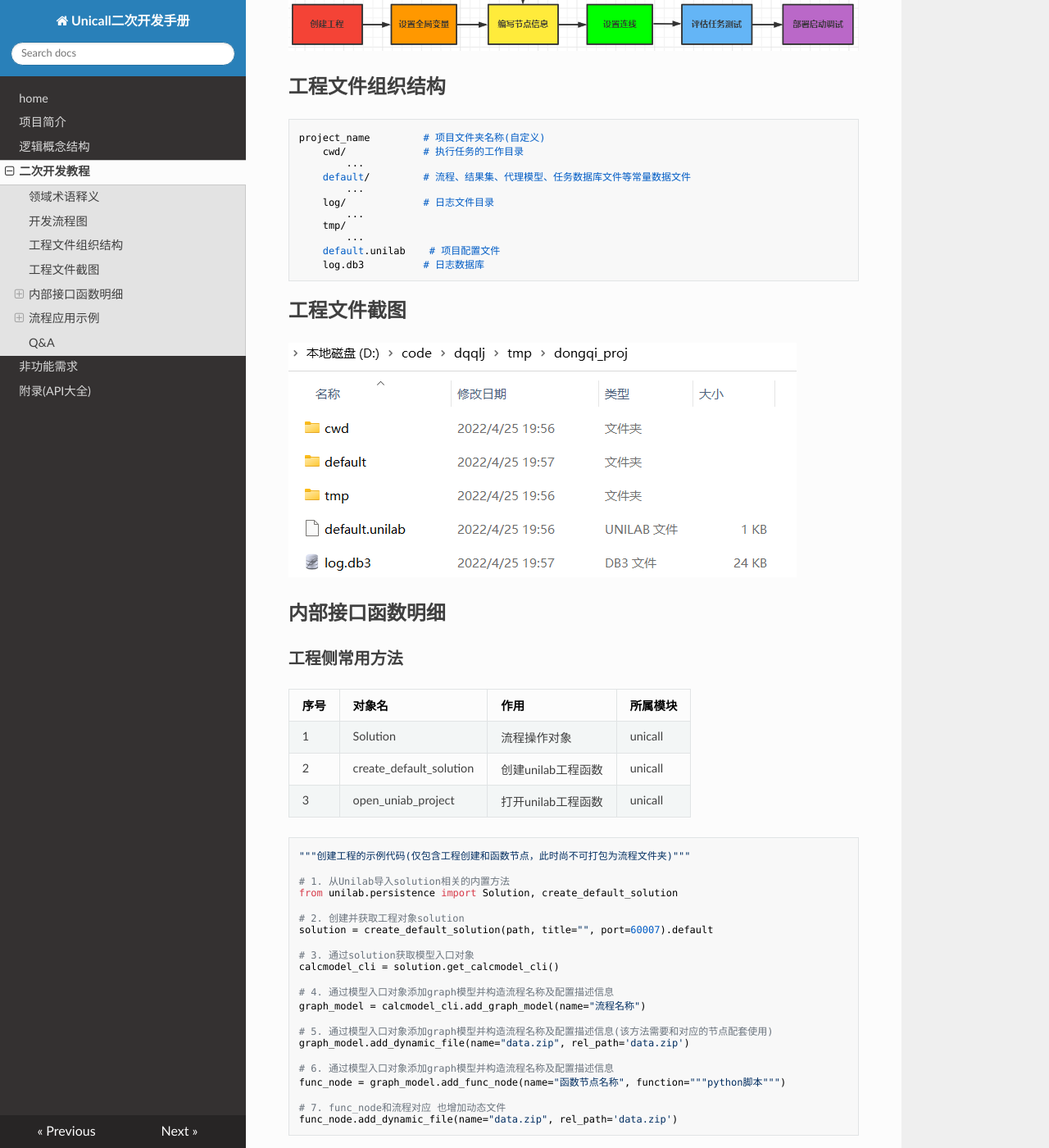
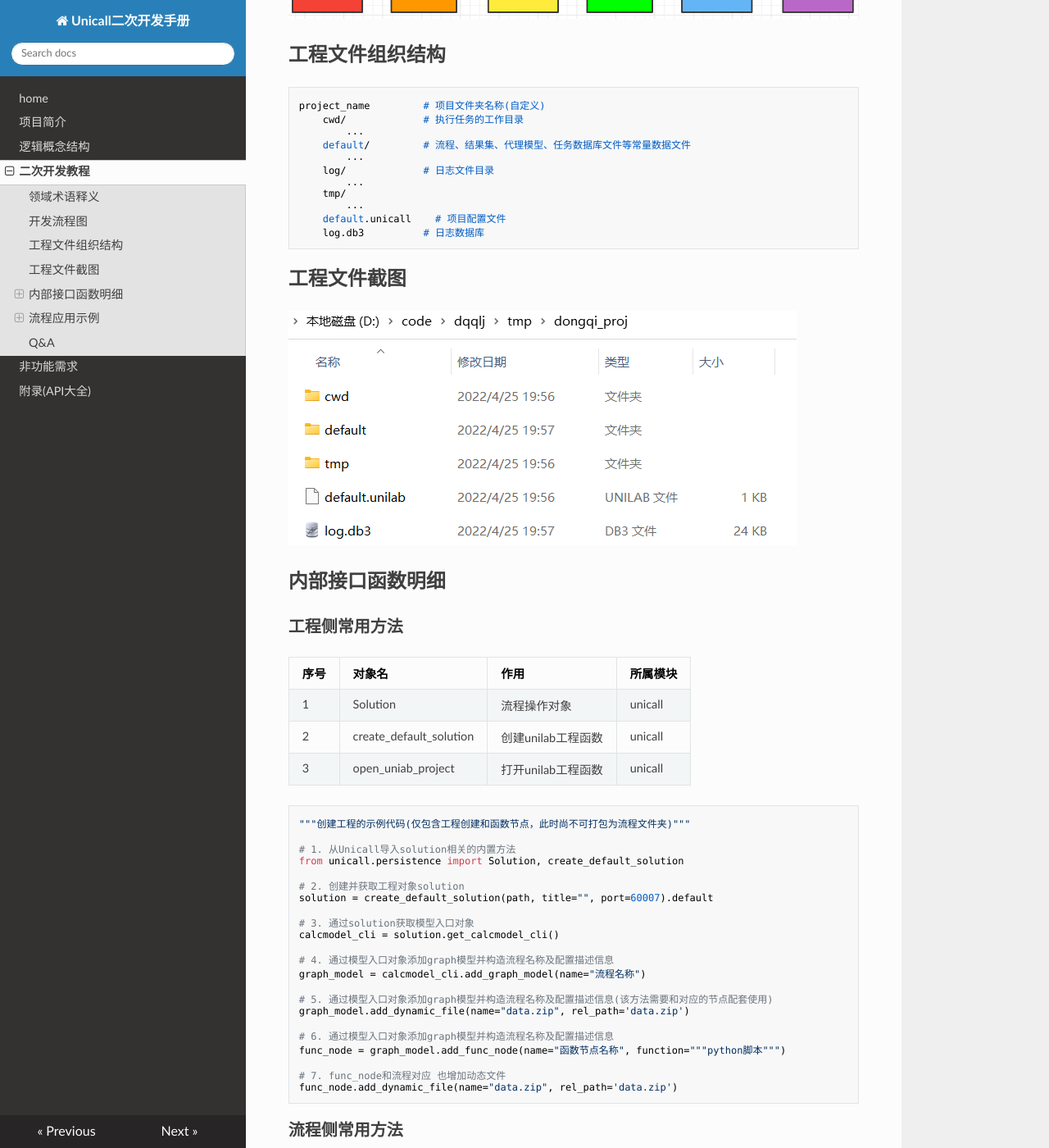
Before and after one commit to solheng/UnilabDoc, an MkDocs documentation site: the page built from docs/二次开发教程.md, in a window 1280 px wide and 1400 px high, scrolled down 976 px. Shown: the whole window at 82% size. Built offline with MkDocs 1.6.1, drawn with Linux system fonts in a browser that asks for light colours; nearby versions of some CDN libraries; some of the changed text lies outside the part shown.

Commit message:
unilab 更名为unicall

```diff
--- a/docs/二次开发教程.md
+++ b/docs/二次开发教程.md
@@ -16,7 +16,6 @@
 | 8   |Line| 连线 |节点之间数据传递管理|
 | 9   |unicall| 任务调用管理 |任务定义执行器构造| UniLab的后端      |
 | 10  |gfunc| 全局函数 |任务数据引擎的缓存和构造| unicall的后端     |
-| 11  |UniLab| 仓库平台总称 |集成unicall和gfunc| |
 
 ## 开发流程图
 ![二次开发流程图.png](img/二次开发流程图.png)
@@ -31,7 +30,7 @@
             ...
         tmp/
             ...
-        default.unilab    # 项目配置文件
+        default.unicall    # 项目配置文件
         log.db3          # 日志数据库
 
 ## 工程文件截图
@@ -49,8 +48,8 @@
 
     """创建工程的示例代码(仅包含工程创建和函数节点，此时尚不可打包为流程文件夹)"""
 
-    # 1. 从Unilab导入solution相关的内置方法
-    from unilab.persistence import Solution, create_default_solution
+    # 1. 从Unicall导入solution相关的内置方法
+    from unicall.persistence import Solution, create_default_solution
 
     # 2. 创建并获取工程对象solution
     solution = create_default_solution(path, title="", port=60007).default
@@ -98,7 +97,7 @@
 #### 流程搭建的完整代码
     import os
     from unicall import DataType
-    from unilab.persistence import Solution, create_default_solution
+    from unicall.persistence import Solution, create_default_solution
 
 
     # 示例代码1
@@ -141,8 +140,8 @@
 
 #### 流程测试(使用脚本)
     import unicall
-    from unilab.persistence import Solution
-    from unilab.scheduler import Scheduler
+    from unicall.persistence import Solution
+    from unicall.scheduler import Scheduler
 
 
     def get_path(path):
@@ -175,7 +174,7 @@
     if __name__ == '__main__':
         import sys
         import logging
-        from unilab.utils.log_helper import logger_helper  # 日志记录器
+        from unicall.utils.log_helper import logger_helper  # 日志记录器
         logger_helper.add_stream_handler("default", stream=sys.stderr, level=logging.DEBUG)
         logger_helper.logger.info("start test")
         path = get_path("../tmp/demo")
@@ -223,7 +222,7 @@
     sys.path.append(get_path("../../"))
 
     import shutil
-    from unilab.persistence import Solution, create_default_solution, open_aipod_project
+    from unicall.persistence import Solution, create_default_solution, open_aipod_project
 
 
     def add_demo2_model(cli):
@@ -320,7 +319,7 @@
 
     if __name__ == '__main__':
         import logging
-        from unilab.utils.log_helper import logger_helper
+        from unicall.utils.log_helper import logger_helper
         logger_helper.add_stream_handler(name="default", level=logging.DEBUG)
 
         path = get_path("../tmp_proj_dir/cnnc_proj")
```
Also changed, not shown: docs/附录.md (+8 -8 lines), docs/项目简介.md (+4 -4 lines).
